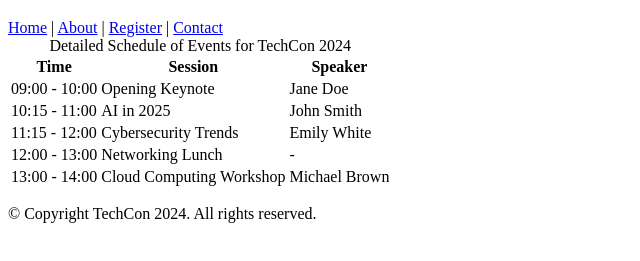
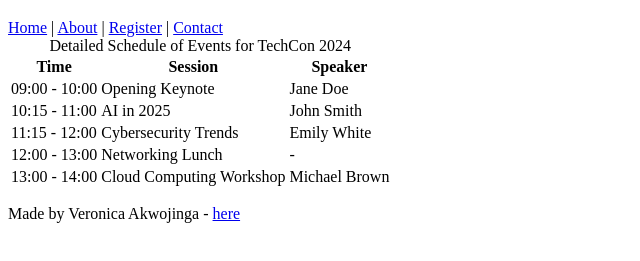
Before and after one commit to Veronica191/TechCon_HTML, a plain HTML site: page techcon_website/schedule.html in a window 1280 px wide. Shown: the part 61-322 px from the top of the page, without its empty margins (0-640 px from the left). Drawn offline with Linux system fonts and the light colour scheme.

Commit message:
Update footer to match other pages

```diff
--- a/techcon_website/schedule.html
+++ b/techcon_website/schedule.html
@@ -60,7 +60,10 @@
 
     <!-- Footer -->
     <footer>
-        <p>&copy; Copyright TechCon 2024. All rights reserved.</p>
+       <footer>
+  <p>Made by Veronica Akwojinga - <a href="https://github.com/Veronica191" target="_blank">here</a></p>
+</footer>
+
     </footer>
 </body>
 </html>
```
